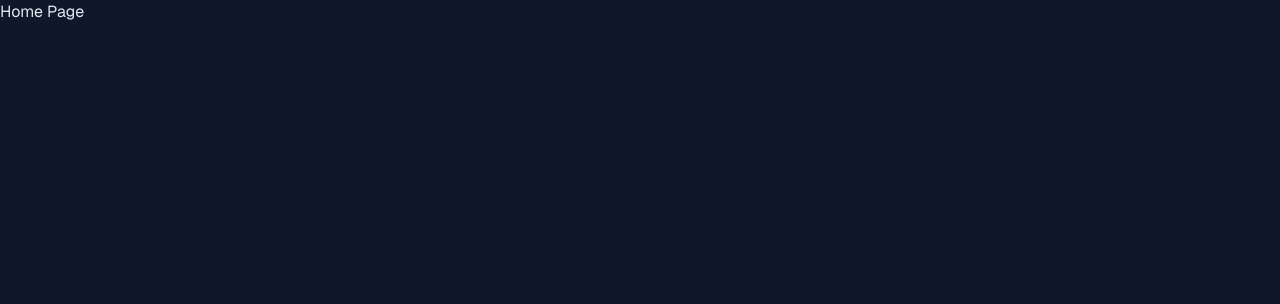
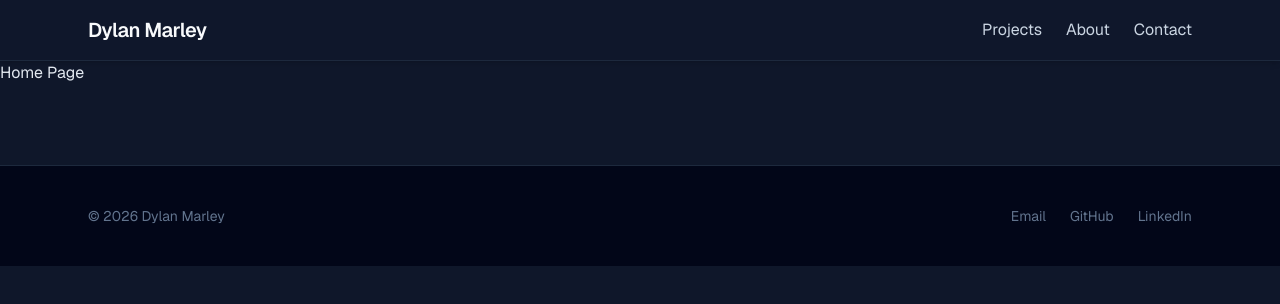
Before and after one commit to Dylan-JM/portfolio, a Next.js app: page / in a window 1280 px wide. Shown: the top 304 px of the page. Built offline with nearby package versions, Linux system fonts and the light colour scheme.

Commit message:
feat: header and footer

```diff
--- /dev/null
+++ b/app/components/Footer.tsx
@@ -0,0 +1,34 @@
+export default function Footer() {
+  return (
+    <footer className="w-full bg-slate-950 border-t border-slate-800 mt-20">
+      <div className="max-w-6xl mx-auto px-6 py-10 text-slate-500 text-sm flex flex-col sm:flex-row justify-between items-center gap-4">
+        <p>© {new Date().getFullYear()} Dylan Marley</p>
+
+        <div className="flex items-center gap-6">
+          <a
+            href="mailto:dylan.james.marley@gmail.com"
+            className="hover:text-slate-300 transition"
+          >
+            Email
+          </a>
+
+          <a
+            href="https://github.com/Dylan-JM"
+            target="_blank"
+            className="hover:text-slate-300 transition"
+          >
+            GitHub
+          </a>
+
+          <a
+            href="https://www.linkedin.com/in/dylan-marley-a439bb1b8/"
+            target="_blank"
+            className="hover:text-slate-300 transition"
+          >
+            LinkedIn
+          </a>
+        </div>
+      </div>
+    </footer>
+  );
+}
--- /dev/null
+++ b/app/components/Header.tsx
@@ -0,0 +1,28 @@
+import Link from "next/link";
+
+export default function Header() {
+  return (
+    <header className="w-full bg-slate-900 border-b border-slate-800 shadow-md">
+      <div className="max-w-6xl mx-auto px-6 py-4 flex items-center justify-between">
+        <Link
+          href="/"
+          className="text-slate-50 text-xl font-semibold tracking-tight"
+        >
+          Dylan Marley
+        </Link>
+
+        <nav className="flex items-center gap-6 text-slate-300">
+          <Link href="/projects" className="hover:text-white transition">
+            Projects
+          </Link>
+          <Link href="/about" className="hover:text-white transition">
+            About
+          </Link>
+          <Link href="/contact" className="hover:text-white transition">
+            Contact
+          </Link>
+        </nav>
+      </div>
+    </header>
+  );
+}
--- a/app/layout.tsx
+++ b/app/layout.tsx
@@ -1,6 +1,8 @@
 import type { Metadata } from "next";
 import { Geist, Geist_Mono } from "next/font/google";
 import "./globals.css";
+import Header from "@/app/components/Header";
+import Footer from "@/app/components/Footer";
 
 const geistSans = Geist({
   variable: "--font-geist-sans",
@@ -24,15 +26,17 @@ export default function RootLayout({
 }>) {
   return (
     <html lang="en">
+      <Header />
       <body
         className={`
     ${geistSans.variable}
     ${geistMono.variable}
     antialiased
-    bg-slate-950 text-slate-500
+    bg-slate-950 text-slate-200
   `}
       >
         {children}
+        <Footer />
       </body>
     </html>
   );
```
